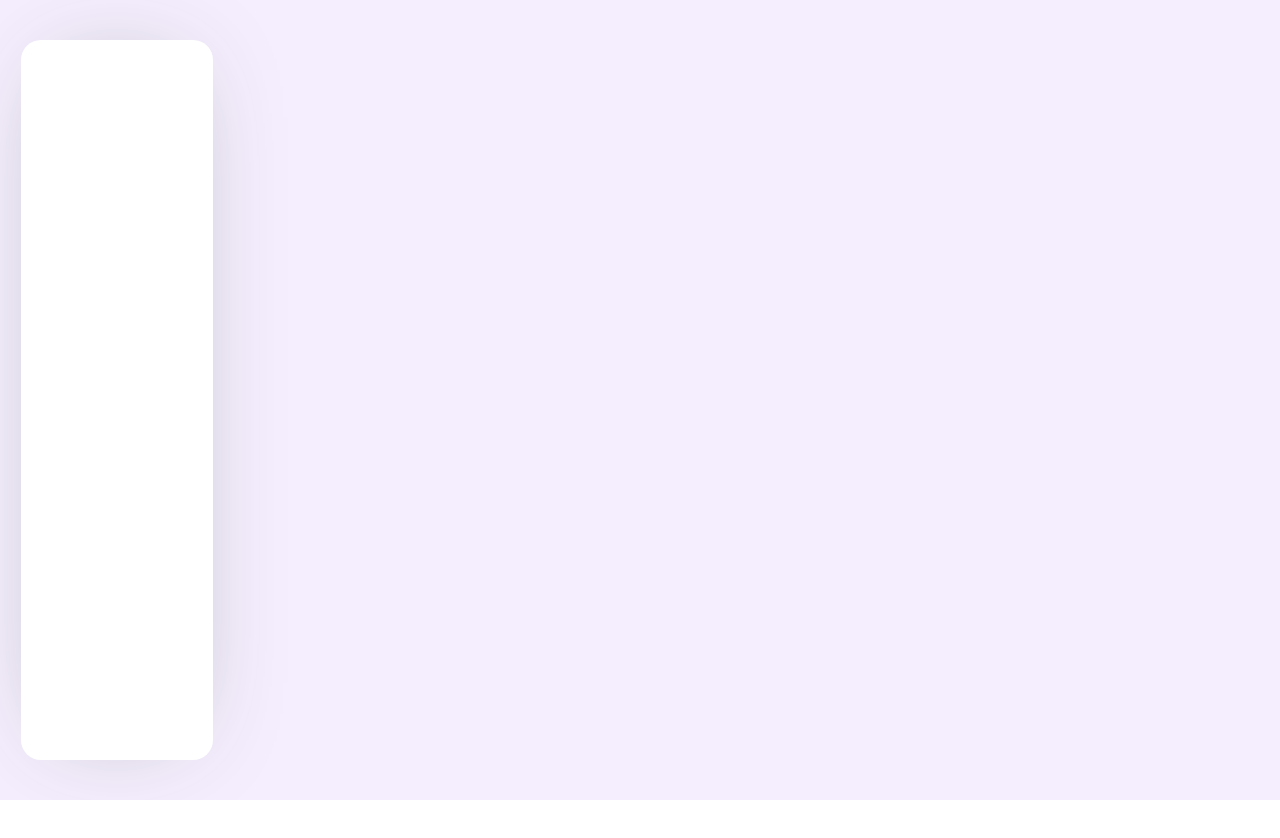
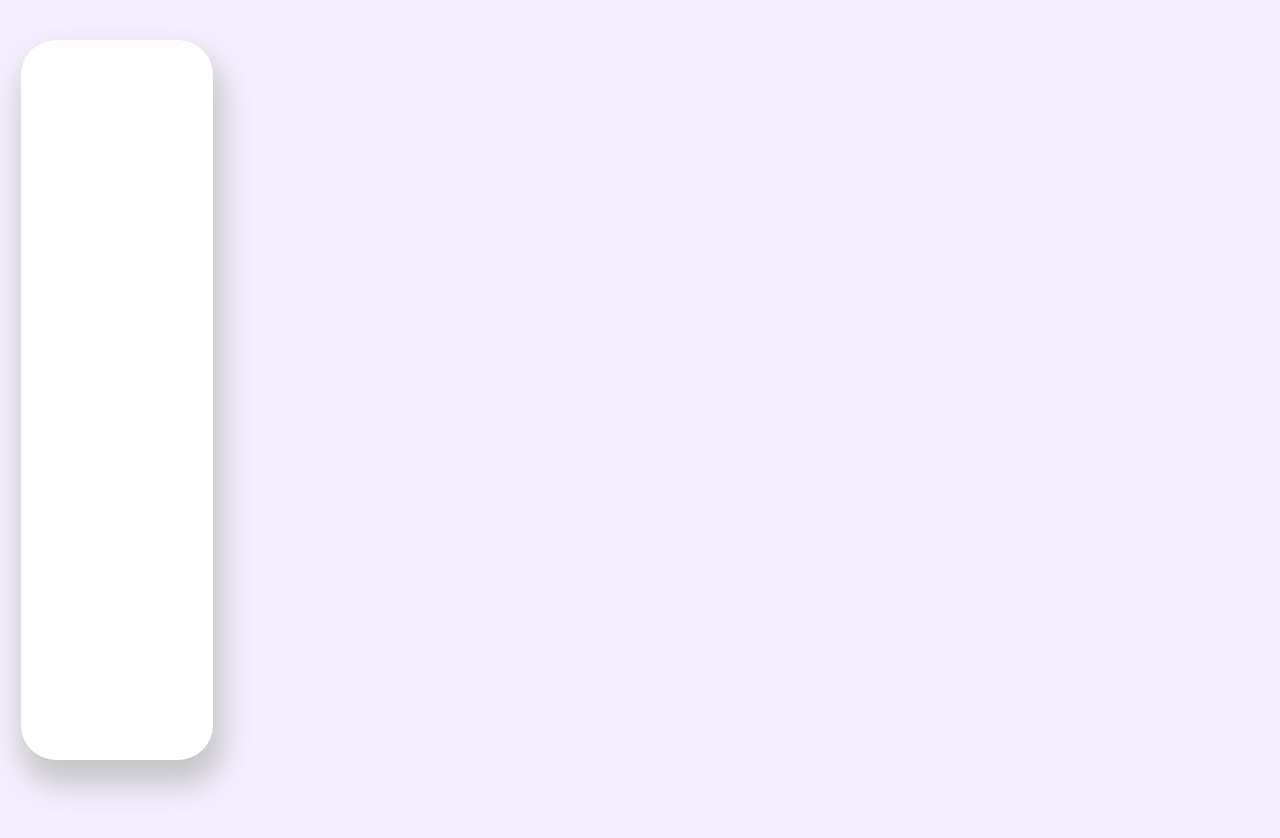
Before and after one commit to theClassBoard/theClassBoardViews, a React (Create React App) app: page / in a window 1280 px wide. Shown: the top 838 px of the page. Before the commit the page ends 800 px from the top, so only its background shows below. Built offline with nearby package versions, Linux system fonts and the light colour scheme.

Commit message:
Changed border-radius + changed box shadow

```diff
--- a/public/index.css
+++ b/public/index.css
@@ -11,12 +11,14 @@ html, body{
 }
 #root{
     width: 100%;
-    height: 100%;
+    min-height: 100%;
+    height: fit-content;
     position: relative;
     display: flex;
     flex-direction: column;
     justify-content: flex-start;
     align-items: center;
+    background-color: #F5EEFF;
 }
 
 .center{
--- a/src/Common/LoadingScreen/LoadingScreen.styled.ts
+++ b/src/Common/LoadingScreen/LoadingScreen.styled.ts
@@ -3,7 +3,7 @@ import { coloPaletteDark } from '../../frontend.config'
 
 export const LoadingScreenContainer = styled.section`
     width: 100%;
-    height: 100%;
+    height: 100vh;
     background-color: white;
 
     & img{
--- a/src/Common/Navigation/Navigation.styled.ts
+++ b/src/Common/Navigation/Navigation.styled.ts
@@ -2,7 +2,7 @@ import styled from 'styled-components'
 import { coloPaletteDark } from '../../frontend.config'
 
 export const SideMenuConstants = {
-    heightClampValues : ['500px', '100vh', '1080px'],
+    heightClampValues : ['500px', '100vh', '1366px'],
     navHeightPercentage: 90
 }
 
@@ -21,9 +21,9 @@ export const SideMenuContainer = styled.header`
 export const Nav = styled.nav`
     width: 90%;
     height: ${`${SideMenuConstants.navHeightPercentage}%`};
-    border-radius: 20px;
+    border-radius: 35px;
     background-color: white;
-    box-shadow:0px 0px 100px -30px #bababa;
+    box-shadow:5px 20px 30px 5px #c6c6c6;
 
     & ul{
         width: 100%;
--- a/src/Pages/Home/Home.styled.ts
+++ b/src/Pages/Home/Home.styled.ts
@@ -4,7 +4,7 @@ import { SideMenuConstants } from '../../Common/Navigation/Navigation.styled'
 const InnerMarginValue = ((100 - SideMenuConstants.navHeightPercentage)/2)*.01
 
 export const HomeContainer = styled.section`
-    height: auto;
+    height: fit-content;
     width: 100%;
     display: flex;
     justify-content: center;
@@ -12,16 +12,23 @@ export const HomeContainer = styled.section`
 
     & .inner{
         height: fit-content;
+        height: 10000px;
         width: 95%;
-        margin-top: clamp(  calc(${`${SideMenuConstants.heightClampValues[0]} * ${InnerMarginValue}`}),
-                            calc(${`${SideMenuConstants.heightClampValues[1]} * ${InnerMarginValue}`}),
-                            calc(${`${SideMenuConstants.heightClampValues[2]} * ${InnerMarginValue}`})
+        margin-top: clamp(
+            calc(${`${SideMenuConstants.heightClampValues[0]} * ${InnerMarginValue}`}),
+            calc(${`${SideMenuConstants.heightClampValues[1]} * ${InnerMarginValue}`}),
+            calc(${`${SideMenuConstants.heightClampValues[2]} * ${InnerMarginValue}`})
         );
     }
 `
-
 /*
     The height of the header is clamped between 3 values and the side panel always takes up 90% of the header height.
     The reason that the inner container is not simply given a height of 90%, is that the screen will not be responsive for larger viewports.
     When the screen size is larger the scroll bar, if there was a need for one, would not be in the browser window.
 */
+
+export const CardContainer = styled.div`
+    display: flex;
+    height: auto;
+
+`
```
